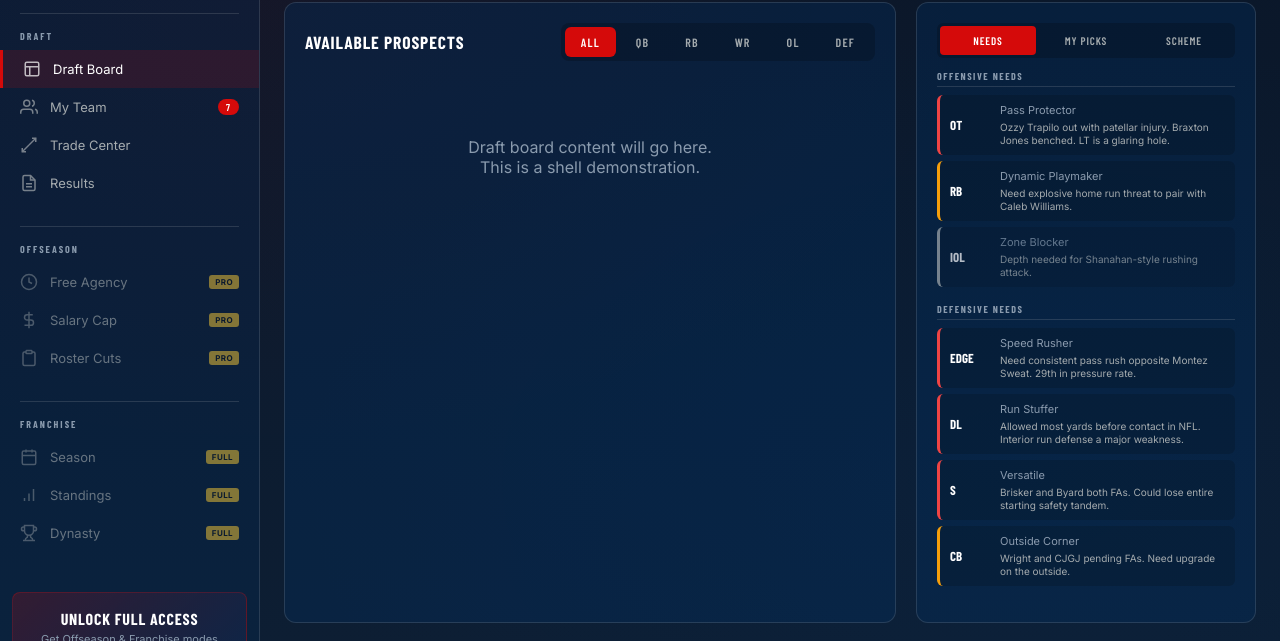
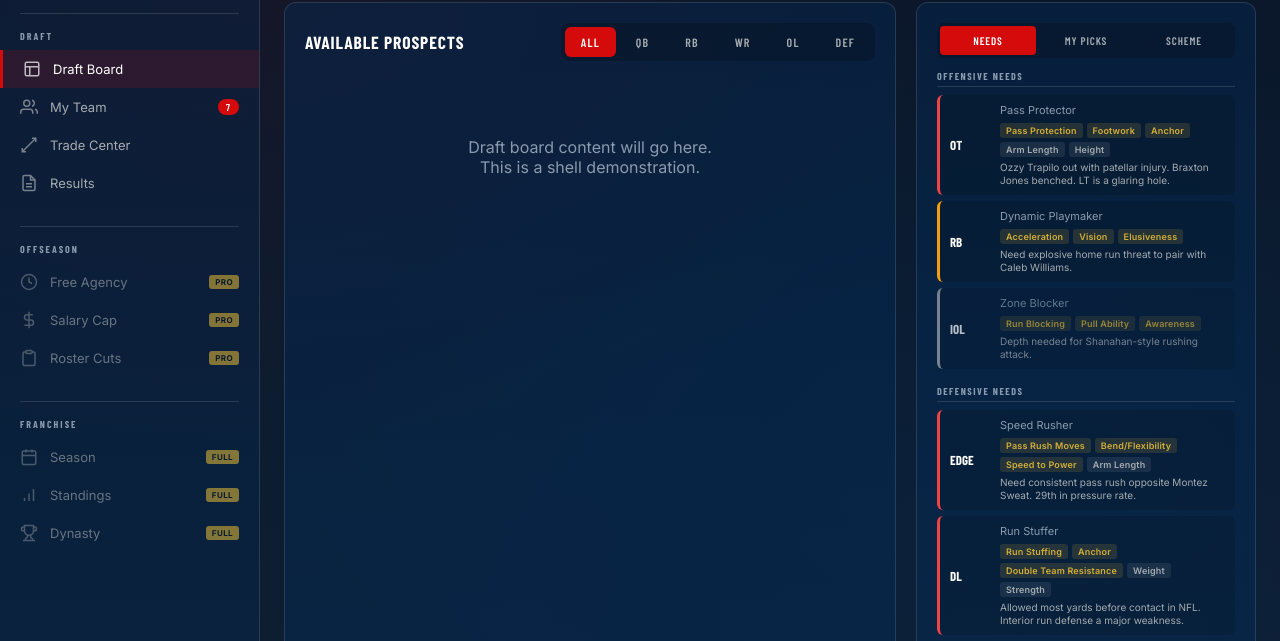
Before and after one commit to nwcarlson-dev/gm-ops, a plain HTML site: page game-shell.html in a window 1280 px wide. Shown: the part 159-800 px from the top of the page. Drawn offline with nearby package versions, Linux system fonts and the light colour scheme.

Commit message:
Add styles and display for player skills and physical traits in team needs
Updates the game-shell HTML to include CSS for `.need-skills`, `.skill-tag`, and `.trait-tag`, and modifies the `renderNeeds` function to display these skills and traits for each team need.

Replit-Commit-Author: Agent
Replit-Commit-Session-Id: 600c3806-db5d-4c32-b225-a54a1aed9bb9
Replit-Commit-Checkpoint-Type: full_checkpoint
Replit-Commit-Event-Id: c704d101-e551-4e2e-96b8-61dd7e69309a
Replit-Commit-Screenshot-Url: https://storage.googleapis.com/screenshot-production-us-central1/664713fe-fca1-4396-9355-16724465b927/600c3806-db5d-4c32-b225-a54a1aed9bb9/YyePR17
Replit-Helium-Checkpoint-Created: true

```diff
--- a/game-shell.html
+++ b/game-shell.html
@@ -114,6 +114,33 @@
             color: var(--silver);
             margin-top: 4px;
             line-height: 1.3;
+        }
+
+        .need-skills {
+            display: flex;
+            flex-wrap: wrap;
+            gap: 4px;
+            margin-top: 6px;
+        }
+
+        .skill-tag {
+            font-size: 9px;
+            font-weight: 600;
+            padding: 2px 6px;
+            border-radius: 3px;
+            background: rgba(212, 175, 55, 0.15);
+            color: var(--gold);
+            letter-spacing: 0.02em;
+        }
+
+        .trait-tag {
+            font-size: 9px;
+            font-weight: 600;
+            padding: 2px 6px;
+            border-radius: 3px;
+            background: rgba(255, 255, 255, 0.08);
+            color: var(--silver);
+            letter-spacing: 0.02em;
         }
 
         .scheme-section { margin-bottom: 12px; }
@@ -465,15 +492,15 @@
             record: "11-6",
             pick: 25,
             offNeeds: [
-                {pos: "OT", archetype: "Pass Protector", priority: "high", skills: ["Pass Protection", "Footwork", "Anchor"], note: "Ozzy Trapilo out with patellar injury. Braxton Jones benched. LT is a glaring hole."},
+                {pos: "OT", archetype: "Pass Protector", priority: "high", skills: ["Pass Protection", "Footwork", "Anchor"], traits: ["Arm Length", "Height"], note: "Ozzy Trapilo out with patellar injury. Braxton Jones benched. LT is a glaring hole."},
                 {pos: "RB", archetype: "Dynamic Playmaker", priority: "medium", skills: ["Acceleration", "Vision", "Elusiveness"], note: "Need explosive home run threat to pair with Caleb Williams."},
                 {pos: "IOL", archetype: "Zone Blocker", priority: "low", skills: ["Run Blocking", "Pull Ability", "Awareness"], note: "Depth needed for Shanahan-style rushing attack."}
             ],
             defNeeds: [
-                {pos: "EDGE", archetype: "Speed Rusher", priority: "high", skills: ["Pass Rush Moves", "Bend/Flexibility", "Speed to Power"], note: "Need consistent pass rush opposite Montez Sweat. 29th in pressure rate."},
-                {pos: "DL", archetype: "Run Stuffer", priority: "high", skills: ["Run Stuffing", "Anchor", "Double Team Resistance"], note: "Allowed most yards before contact in NFL. Interior run defense a major weakness."},
+                {pos: "EDGE", archetype: "Speed Rusher", priority: "high", skills: ["Pass Rush Moves", "Bend/Flexibility", "Speed to Power"], traits: ["Arm Length"], note: "Need consistent pass rush opposite Montez Sweat. 29th in pressure rate."},
+                {pos: "DL", archetype: "Run Stuffer", priority: "high", skills: ["Run Stuffing", "Anchor", "Double Team Resistance"], traits: ["Weight", "Strength"], note: "Allowed most yards before contact in NFL. Interior run defense a major weakness."},
                 {pos: "S", archetype: "Versatile", priority: "high", skills: ["Range", "Man Coverage", "Tackling"], note: "Brisker and Byard both FAs. Could lose entire starting safety tandem."},
-                {pos: "CB", archetype: "Outside Corner", priority: "medium", skills: ["Press Technique", "Man Coverage", "Ball Skills"], note: "Wright and CJGJ pending FAs. Need upgrade on the outside."}
+                {pos: "CB", archetype: "Outside Corner", priority: "medium", skills: ["Press Technique", "Man Coverage", "Ball Skills"], traits: ["Height", "Arm Length"], note: "Wright and CJGJ pending FAs. Need upgrade on the outside."}
             ],
             scheme: {
                 offense: "Shanahan Wide Zone",
@@ -490,25 +517,23 @@
         }
 
         function renderNeeds() {
-            document.getElementById('offensiveNeeds').innerHTML = userTeam.offNeeds.map(n => `
-                <div class="need-item ${n.priority}">
-                    <div class="need-pos">${n.pos}</div>
-                    <div>
-                        <div class="need-archetype">${n.archetype}</div>
-                        <div class="need-note">${n.note}</div>
+            const renderNeed = (n) => {
+                const skillTags = (n.skills || []).map(s => `<span class="skill-tag">${s}</span>`).join('');
+                const traitTags = (n.traits || []).map(t => `<span class="trait-tag">${t}</span>`).join('');
+                return `
+                    <div class="need-item ${n.priority}">
+                        <div class="need-pos">${n.pos}</div>
+                        <div style="flex: 1;">
+                            <div class="need-archetype">${n.archetype}</div>
+                            <div class="need-skills">${skillTags}${traitTags}</div>
+                            <div class="need-note">${n.note}</div>
+                        </div>
                     </div>
-                </div>
-            `).join('');
+                `;
+            };
 
-            document.getElementById('defensiveNeeds').innerHTML = userTeam.defNeeds.map(n => `
-                <div class="need-item ${n.priority}">
-                    <div class="need-pos">${n.pos}</div>
-                    <div>
-                        <div class="need-archetype">${n.archetype}</div>
-                        <div class="need-note">${n.note}</div>
-                    </div>
-                </div>
-            `).join('');
+            document.getElementById('offensiveNeeds').innerHTML = userTeam.offNeeds.map(renderNeed).join('');
+            document.getElementById('defensiveNeeds').innerHTML = userTeam.defNeeds.map(renderNeed).join('');
         }
 
         function showTab(tabName) {
```
